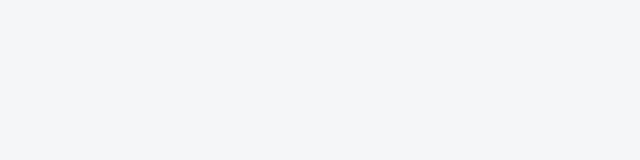
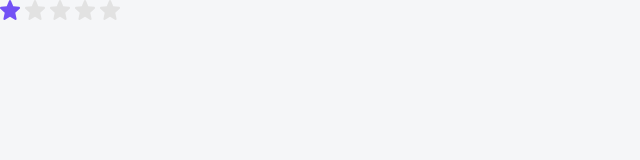
Before and after one commit to KerishT/top-app, a Next.js app: page / in a window 1280 px wide. Shown: the top 160 px of the page, without its empty margins (0-640 px from the left). Built offline with nearby package versions, Linux system fonts and the light colour scheme.

Commit message:
add Rating

```diff
--- a/app/page.tsx
+++ b/app/page.tsx
@@ -1,3 +1,9 @@
+"use client";
+import { Rating } from "@/components";
+import { useState } from "react";
+
 export default function Home() {
-  return <></>;
+  const [rating, setRating] = useState(4);
+
+  return <Rating rating={rating} setRating={setRating} isEditable />;
 }
--- /dev/null
+++ b/components/Rating/Rating.module.css
@@ -0,0 +1,27 @@
+.filled {
+	fill: var(--primary);
+}
+
+.star {
+	display: inline-block;
+	margin-right: 5px;
+}
+
+.editable {
+	cursor: pointer;
+}
+
+.ratingWrapper {
+	position: relative;
+}
+
+.errorMessage {
+	position: absolute;
+	bottom: -20px;
+	left: 0;
+	color: var(--red);
+}
+
+.error {
+	stroke: var(--red);
+}
--- /dev/null
+++ b/components/Rating/Rating.tsx
@@ -0,0 +1,68 @@
+"use client";
+import clsx from "clsx";
+import { Fragment, JSX, KeyboardEvent, useEffect, useState } from "react";
+import styles from "./Rating.module.css";
+import { RatingProps } from "./Rating.props";
+import StarIcon from "./star.svg";
+
+export const Rating = ({
+  rating,
+  setRating,
+  isEditable = false,
+  ...props
+}: RatingProps) => {
+  const [ratingArray, setRatingArray] = useState<JSX.Element[]>(
+    Array.from({ length: 5 }, (_, i) => <Fragment key={i}></Fragment>)
+  );
+
+  const changeDisplay = (i: number) => {
+    if (!isEditable) return;
+
+    constructRating(i);
+  };
+
+  const onClick = (i: number) => {
+    if (!isEditable || !setRating) return;
+
+    setRating(i);
+  };
+
+  const handleSpace = (i: number, e: KeyboardEvent<SVGElement>) => {
+    if ((!isEditable && e.code !== "Space") || !setRating) return;
+
+    setRating(i);
+  };
+
+  const constructRating = (currentRating: number) => {
+    const updatedRating = ratingArray.map((r, i) => {
+      const starNumber = i + 1;
+      const mods = {
+        [styles.filled]: i < currentRating,
+        [styles.editable]: isEditable,
+      };
+
+      return (
+        <StarIcon
+          key={i}
+          className={clsx(styles.star, mods)}
+          onMouseEnter={() => changeDisplay(starNumber)}
+          onMouseLeave={() => changeDisplay(rating)}
+          onClick={() => onClick(starNumber)}
+          tabIndex={isEditable ? 0 : -1}
+          onKeyDown={(e: KeyboardEvent<SVGElement>) =>
+            handleSpace(starNumber, e)
+          }
+        />
+      );
+    });
+
+    setRatingArray(updatedRating);
+  };
+
+  useEffect(() => {
+    constructRating(rating);
+    // eslint-disable-next-line react-hooks/exhaustive-deps
+  }, [rating]);
+
+  return <div {...props}>{ratingArray}</div>;
+};
--- a/components/index.ts
+++ b/components/index.ts
@@ -5,3 +5,4 @@ export * from "./Tag/Tag";
 export * from "./Card/Card";
 export * from "./Likes/Likes";
 export * from "./ArticleListItem/ArticleListItem";
+export * from "./Rating/Rating";
--- a/tsconfig.json
+++ b/tsconfig.json
@@ -23,8 +23,8 @@
     }
   },
   "include": [
+    "types/svg.d.ts",
     "next-env.d.ts",
-    "types/svg.d.ts",
     "**/*.ts",
     "**/*.tsx",
     ".next/types/**/*.ts",
```
Also changed, not shown: components/Rating/Rating.props.ts (added, +7 -0 lines), components/Rating/star.svg (added).
